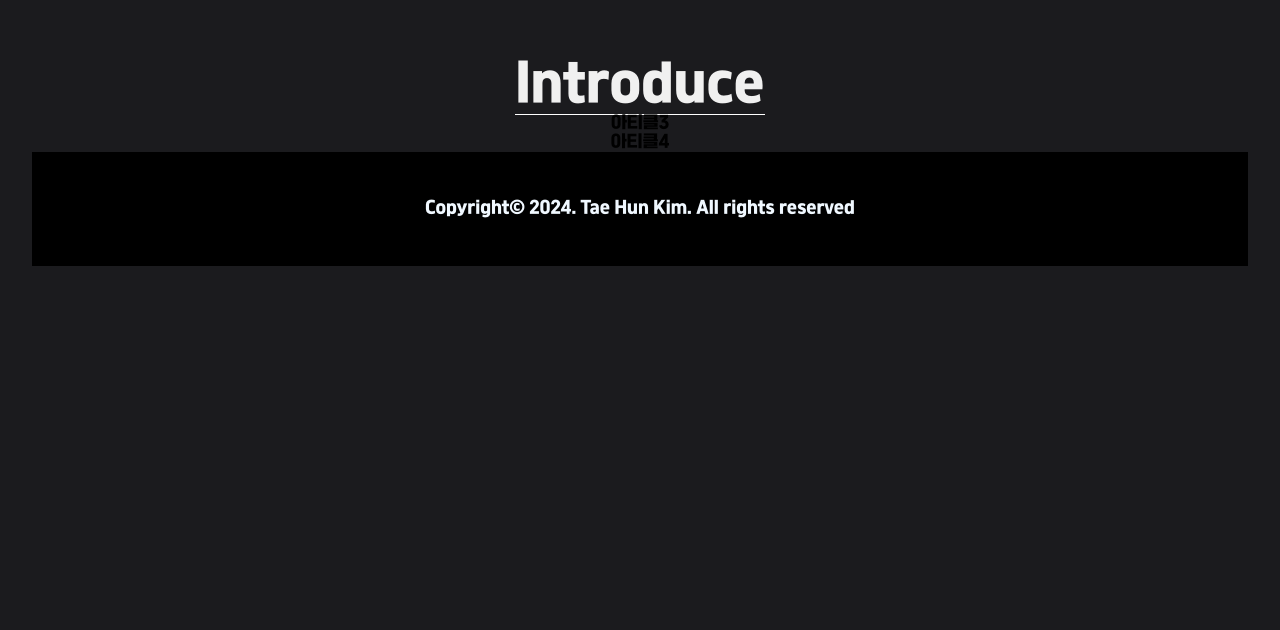
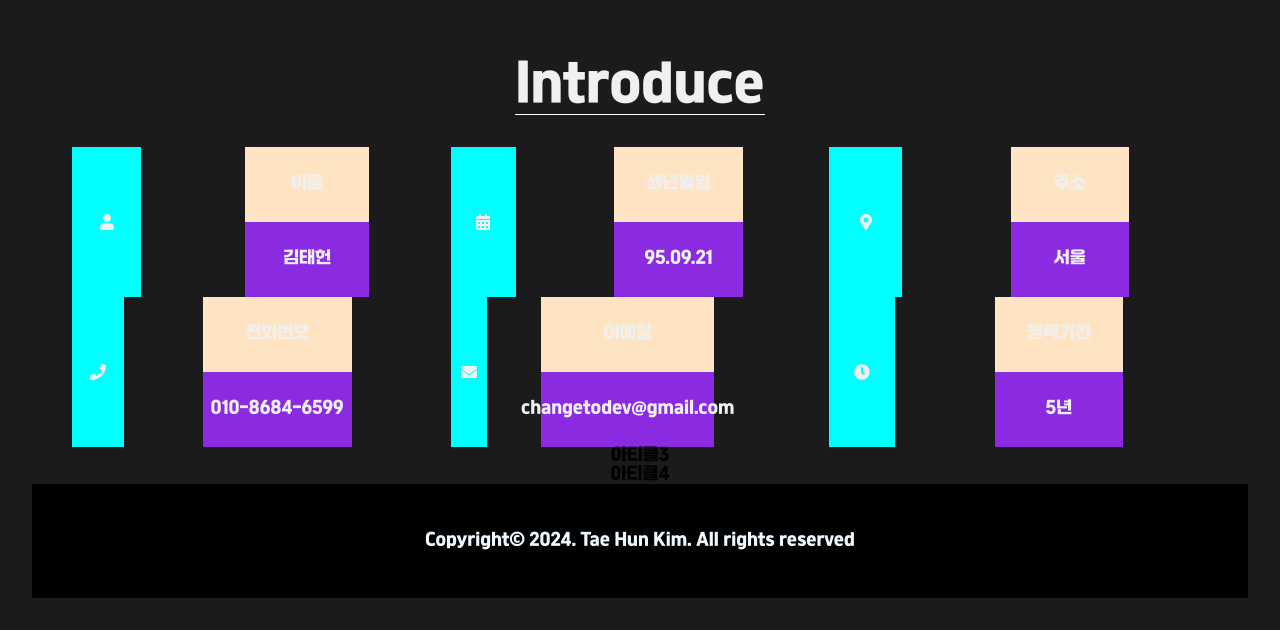
Before and after one commit to kimtaehun-dev/tagDev, a React (Vite) app: page / in a window 1280 px wide. Shown: the part 845-1475 px from the top of the page. Before the commit the page ends 1143 px from the top, so only its background shows below. Built offline with nearby package versions, Linux system fonts and the light colour scheme.

Commit message:
introduce 아티클 레이아웃 구성 및 데이터 삽입

```diff
--- a/package.json
+++ b/package.json
@@ -12,7 +12,8 @@
   "dependencies": {
     "normalize.css": "^8.0.1",
     "react": "^18.3.1",
-    "react-dom": "^18.3.1"
+    "react-dom": "^18.3.1",
+    "react-icons": "^5.5.0"
   },
   "devDependencies": {
     "@eslint/js": "^9.9.0",
--- /dev/null
+++ b/src/components/molecules/IntroduceCard/IntoItemCard.css
@@ -0,0 +1,32 @@
+.intro-item-card{
+  width: 33.3333333%;
+  display :grid;
+  grid-template-areas:
+  'intro-icon intro-tittle'
+  'intro-icon intro-value';
+}
+
+.icon-area{
+  width: 40%;
+  grid-area : intro-icon;
+  background-color: aqua;
+}
+
+.tittle-area{
+  width: 60%;
+  grid-area: intro-tittle;
+  background-color: bisque;
+}
+
+.value-area{
+  width: 60%;
+  grid-area : intro-value;
+  background-color: blueviolet;
+}
+
+
+.icon-area, .tittle-area, .value-area{
+  display: flex;
+  align-items: center;
+  justify-content: center;
+}
--- /dev/null
+++ b/src/components/molecules/IntroduceCard/IntroItemCard.tsx
@@ -0,0 +1,17 @@
+import './IntoItemCard.css';
+
+type IntroItemCardType = {
+  icon : JSX.Element;
+  tittle :string;
+  value : string;
+}
+
+export default function IntroItemCard({icon, tittle, value}:IntroItemCardType){
+  return (
+    <div className="intro-item-card">
+      <div className='icon-area'>{icon}</div>
+      <div className='tittle-area'>{tittle}</div>
+      <div className='value-area'>{value}</div>
+    </div>
+  )
+}
--- a/src/components/molecules/articleTittle/ArticleTittle.css
+++ b/src/components/molecules/articleTittle/ArticleTittle.css
@@ -3,4 +3,5 @@
   font-size : var(--article-tittle);
   font-weight: var(--article-tittle-weight);
   margin: 0 auto;
+  padding-bottom: 2rem;
 }
--- a/src/components/organisms/article/introduce/Introduce.css
+++ b/src/components/organisms/article/introduce/Introduce.css
@@ -9,3 +9,12 @@
   margin: 0 auto;
   color : var(--font-color);
 }
+
+.introduce-body{
+  width: 100%;
+  min-height: 300px;
+  display: flex;
+  flex-direction: row;
+  flex-wrap: wrap;
+  justify-content: space-between;
+}
--- a/src/components/organisms/article/introduce/Introduce.tsx
+++ b/src/components/organisms/article/introduce/Introduce.tsx
@@ -1,10 +1,44 @@
+import { FaUser, FaCalendarAlt, FaMapMarkerAlt, FaPhone, FaEnvelope, FaClock } from "react-icons/fa";
+
 import ArticleTittle from '../../../molecules/articleTittle/ArticleTittle'
+import IntroItemCard from '../../../molecules/IntroduceCard/IntroItemCard'
 import './Introduce.css'
+
+/* 오늘의 놀라운 사실
+*  TypeScript는 string으로 객체를 인덱싱할 때 타입 안전성을 보장하기 어렵다고 판단해서 경고를 띄움
+*  유틸리티 타입 Record<Key, Type> => 특정키만 가진 객체를 만들수있음.
+*/
+
+const cardDatas: { icon: IconKey; CardTittle: string; CardValue: string }[] = [
+  { icon: "프로필아이콘", CardTittle: "이름", CardValue: "김태헌" },
+  { icon: "달력아이콘", CardTittle: "생년월일", CardValue: "95.09.21" },
+  { icon: "주소아이콘", CardTittle: "주소", CardValue: "서울" },
+  { icon: "전화아이콘", CardTittle: "전화번호", CardValue: "010-8684-6599" },
+  { icon: "편지지아이콘", CardTittle: "이메일", CardValue: "changetodev@gmail.com" },
+  { icon: "기간아이콘", CardTittle: "경력기간", CardValue: "5년" },
+];
+
+type IconKey = "프로필아이콘" | "달력아이콘" | "주소아이콘" | "전화아이콘" | "편지지아이콘" | "기간아이콘";
+const iconMap: Record<IconKey, JSX.Element> = {
+  "프로필아이콘": <FaUser />,
+  "달력아이콘": <FaCalendarAlt />,
+  "주소아이콘": <FaMapMarkerAlt />,
+  "전화아이콘": <FaPhone />,
+  "편지지아이콘": <FaEnvelope />,
+  "기간아이콘": <FaClock />,
+};
+
+
 export default function Introduce(){
   return(
     <div className="introduce-article">
       <div className="introduce-container">
         <ArticleTittle tittleText={"Introduce"}/>
+        <div className='introduce-body'>
+          {cardDatas.map((item,index)=>(
+            <IntroItemCard key={index} icon={iconMap[item.icon]} tittle={item.CardTittle} value={item.CardValue}/>
+          ))}
+        </div>
       </div>
     </div>
   )
```
Also changed, not shown: src/components/molecules/IntroItemCard.tsx (deleted, +0 -7 lines), 1 other file (tests, documents, lock files or other folders).
